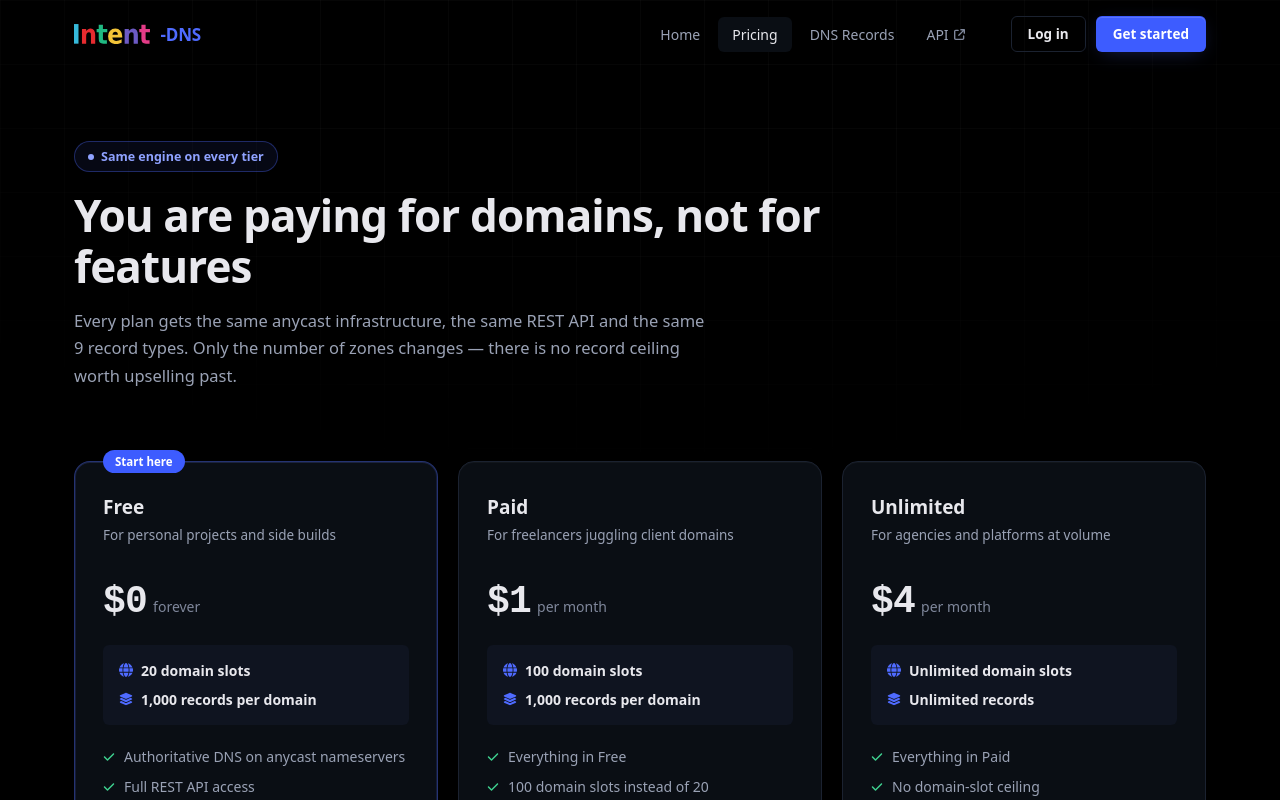
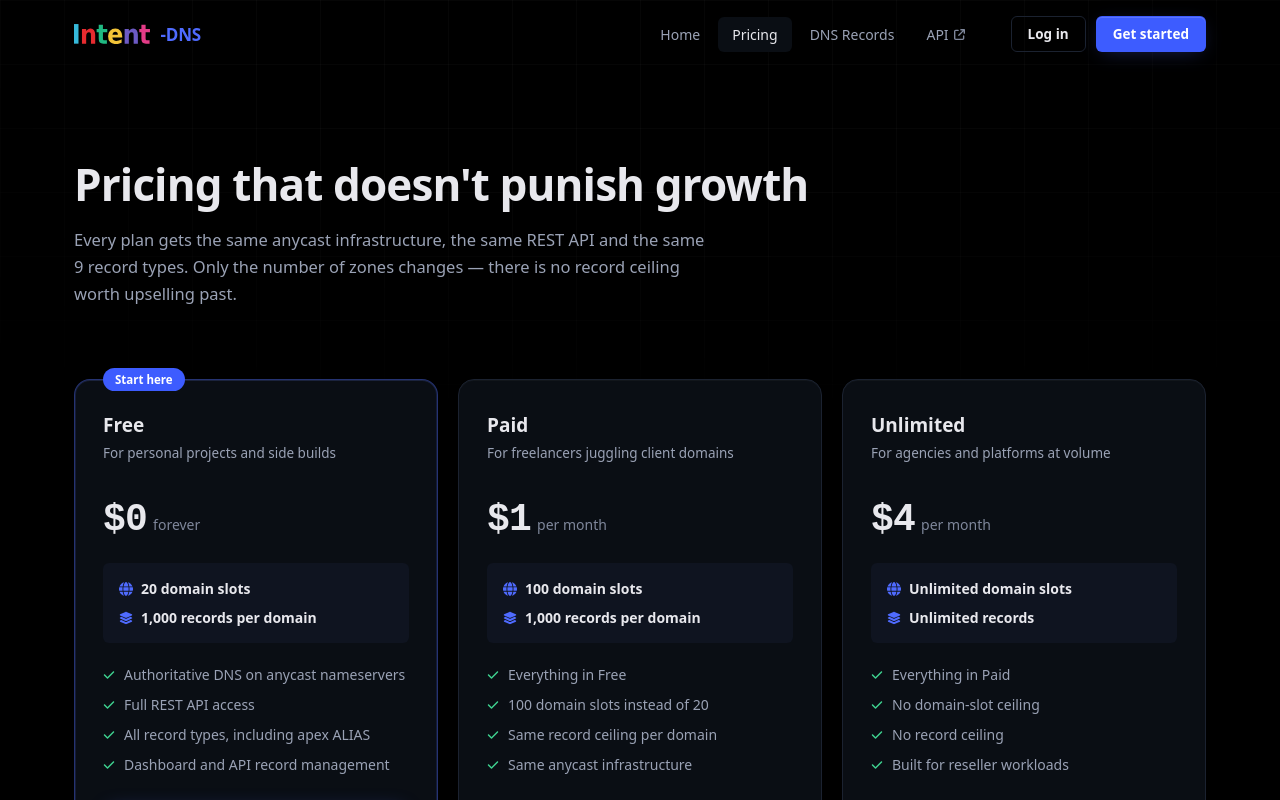
Before and after one commit to Kananosa/dns.int.yt, a React (Vite) app: page /pricing in a window 1280 px wide. Shown: the top 800 px of the page. Built offline with nearby package versions, Linux system fonts and the light colour scheme.

Commit message:
Update Pricing.jsx

```diff
--- a/src/pages/Pricing.jsx
+++ b/src/pages/Pricing.jsx
@@ -20,10 +20,7 @@
 
       <section className="page-hero">
         <div className="container">
-          <div className="pill pill--blue">
-            <span className="pill-dot" /> Same engine on every tier
-          </div>
-          <h1>You are paying for domains, not for features</h1>
+          <h1>Pricing that doesn't punish growth</h1>
           <p className="page-hero__sub">
             Every plan gets the same anycast infrastructure, the same REST API and the same{' '}
             {recordCount} record types. Only the number of zones changes — there is no record
```
